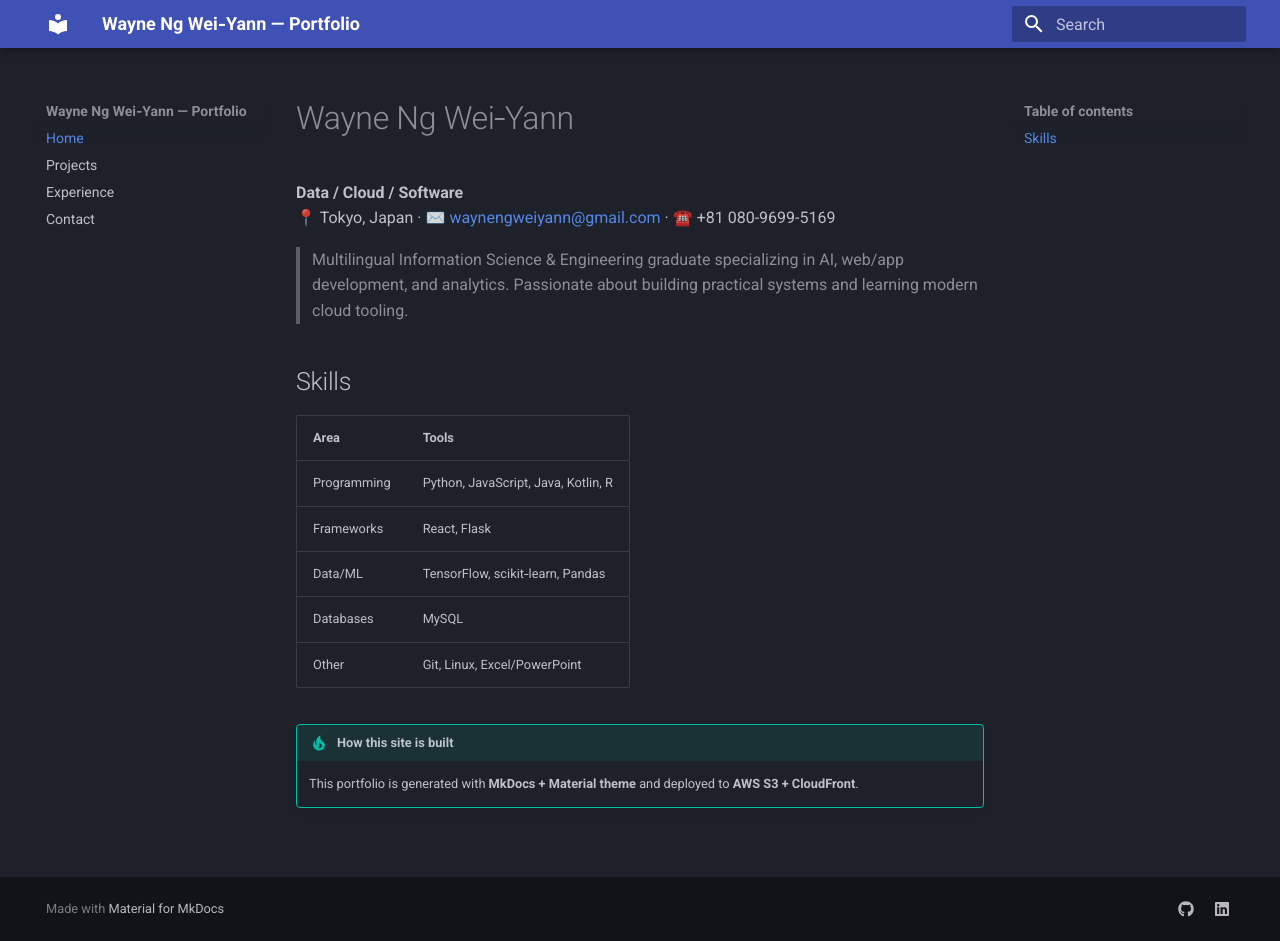
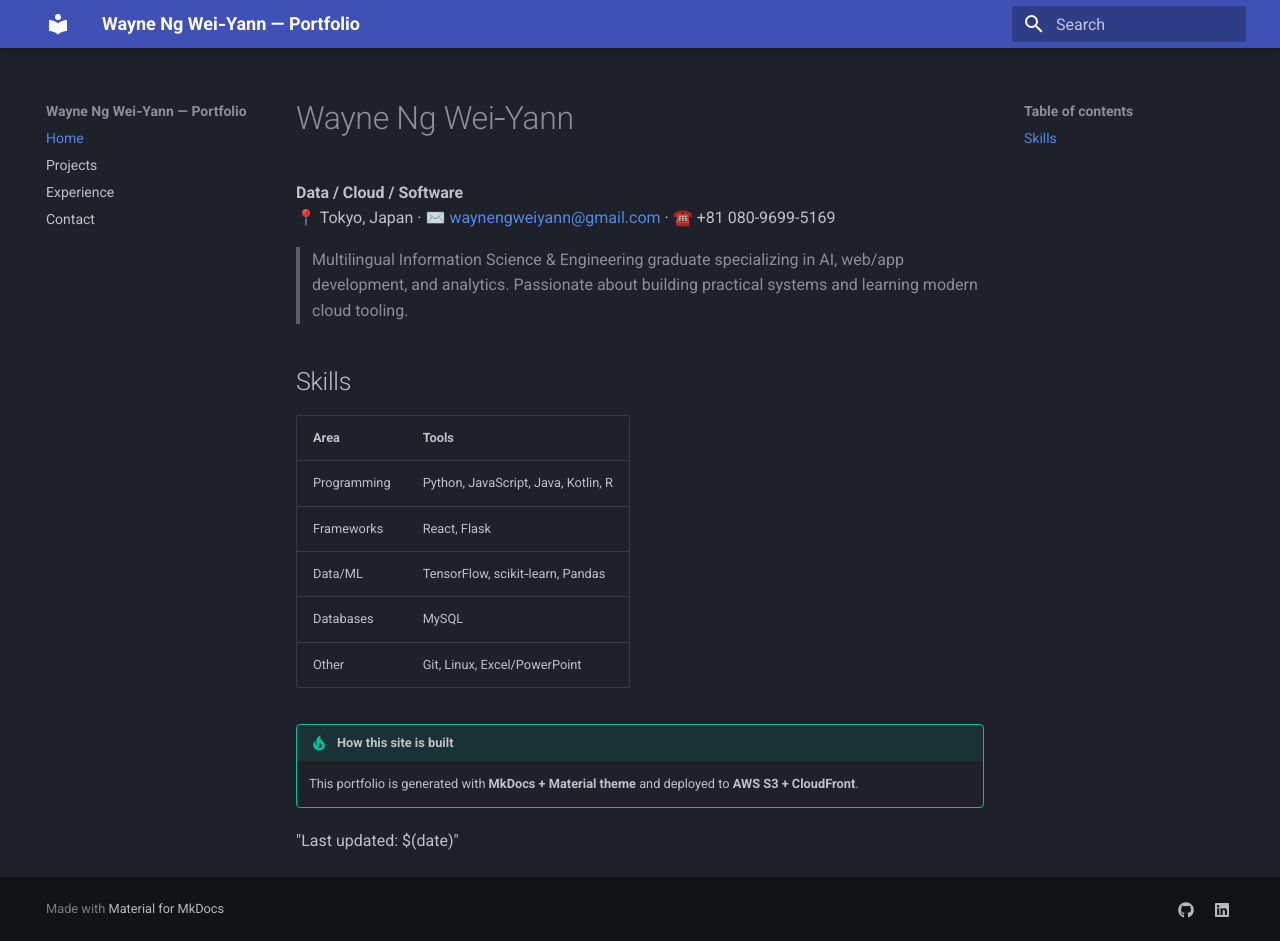
Before and after one commit to wayneng1998/wayne-portfolio, an MkDocs documentation site: the page built from docs/index.md, in a window 1280 px wide and 941 px high. Built offline with MkDocs 1.6.1 and Material for MkDocs 9.7.7, drawn with Linux system fonts in a browser that asks for light colours.

Commit message:
trigger deploy

```diff
--- a/docs/index.md
+++ b/docs/index.md
@@ -21,3 +21,4 @@ title: Home
 
 !!! tip "How this site is built"
     This portfolio is generated with **MkDocs + Material theme** and deployed to **AWS S3 + CloudFront**.
+"Last updated: $(date)"
```
